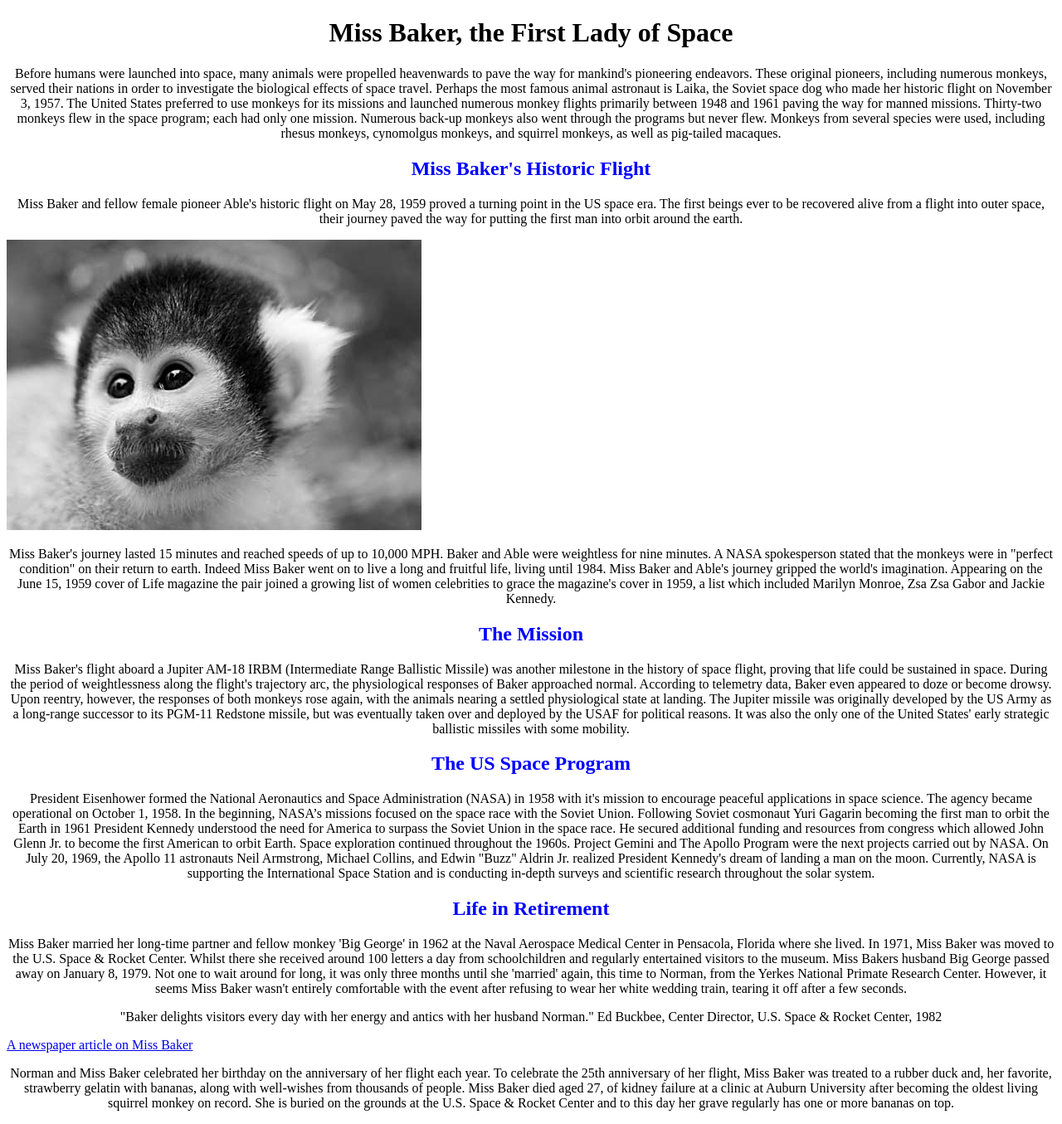
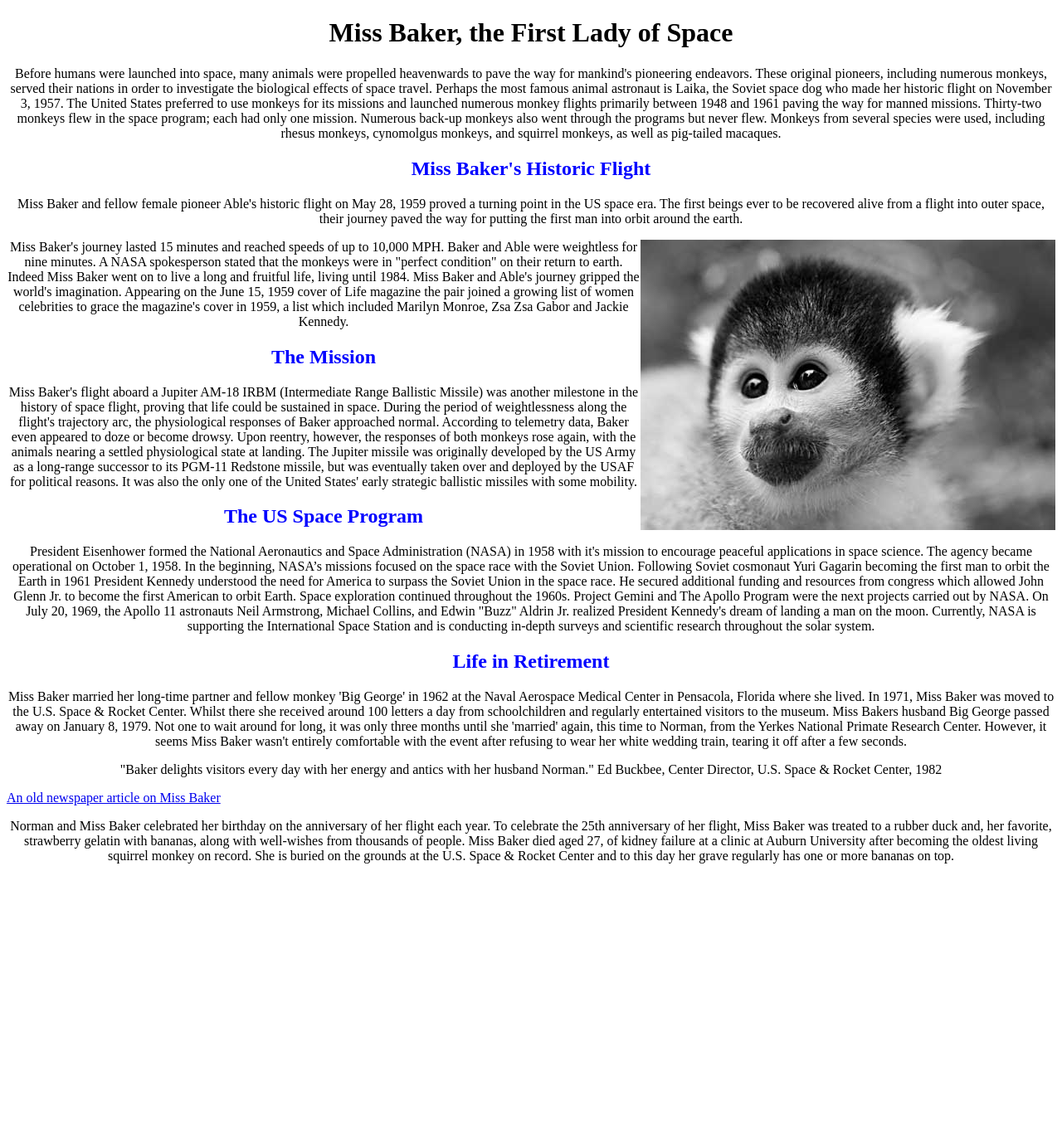
Before and after one commit to EvanJepsen/Host_website, a PHP site: page /miss-baker/miss-baker.html in a window 1280 px wide. Shown: the whole page at 83% size. After the commit the page ends 1041 px from the top, so only its background shows below. Run offline with PHP 8.4, Linux system fonts and the light colour scheme.

Commit message:
Add files via upload

```diff
--- a/host-website/miss-baker/miss-baker.html
+++ b/host-website/miss-baker/miss-baker.html
@@ -13,7 +13,7 @@
 
         <h2>Miss Baker's Historic Flight</h2>
         <p>Miss Baker and fellow female pioneer Able's historic flight on May 28, 1959 proved a turning point in the US space era. The first beings ever to be recovered alive from a flight into outer space, their journey paved the way for putting the first man into orbit around the earth.</p>
-        <img src="images/miss_baker.jpg" alt="A picture of miss baker">
+        <img style="float:right" src="images/miss_baker.jpg" alt="A picture of miss baker">
         <p>Miss Baker's journey lasted 15 minutes and reached speeds of up to 10,000 MPH. Baker and Able were weightless for nine minutes. A NASA spokesperson stated that the monkeys were in "perfect condition" on their return to earth. Indeed Miss Baker went on to live a long and fruitful life, living until 1984.
         Miss Baker and Able's journey gripped the world's imagination. Appearing on the June 15, 1959 cover of Life magazine the pair joined a growing list of women celebrities to grace the magazine's cover in 1959, a list which included Marilyn Monroe, Zsa Zsa Gabor and Jackie Kennedy.</p>
 
@@ -32,7 +32,7 @@
         In 1971, Miss Baker was moved to the U.S. Space & Rocket Center. Whilst there she received around 100 letters a day from schoolchildren and regularly entertained visitors to the museum.
         Miss Bakers husband Big George passed away on January 8, 1979. Not one to wait around for long, it was only three months until she 'married' again, this time to Norman, from the Yerkes National Primate Research Center. However, it seems Miss Baker wasn't entirely comfortable with the event after refusing to wear her white wedding train, tearing it off after a few seconds.</p>
         <p>"Baker delights visitors every day with her energy and antics with her husband Norman." Ed Buckbee, Center Director, U.S. Space & Rocket Center, 1982</p>
-        <a href ="http://news.google.com/newspapers?id=3iQdAAAAIBAJ&sjid=S6UEAAAAIBAJ&dq=miss%20baker%20monkey&pg=6678%2C6793325">A newspaper article on Miss Baker</a>
+        <a href ="http://news.google.com/newspapers?id=3iQdAAAAIBAJ&sjid=S6UEAAAAIBAJ&dq=miss%20baker%20monkey&pg=6678%2C6793325">An old newspaper article on Miss Baker</a>
 
         <p>Norman and Miss Baker celebrated her birthday on the anniversary of her flight each year. To celebrate the 25th anniversary of her flight, Miss Baker was treated to a rubber duck and, her favorite, strawberry gelatin with bananas, along with well-wishes from thousands of people.
         Miss Baker died aged 27, of kidney failure at a clinic at Auburn University after becoming the oldest living squirrel monkey on record. She is buried on the grounds at the U.S. Space & Rocket Center and to this day her grave regularly has one or more bananas on top.</p>
--- a/host-website/miss-baker/styles/style.css
+++ b/host-website/miss-baker/styles/style.css
@@ -11,6 +11,3 @@ p{
 a{
     text-align: center;
 }
-img{
-    align-content: center;
-}
```
